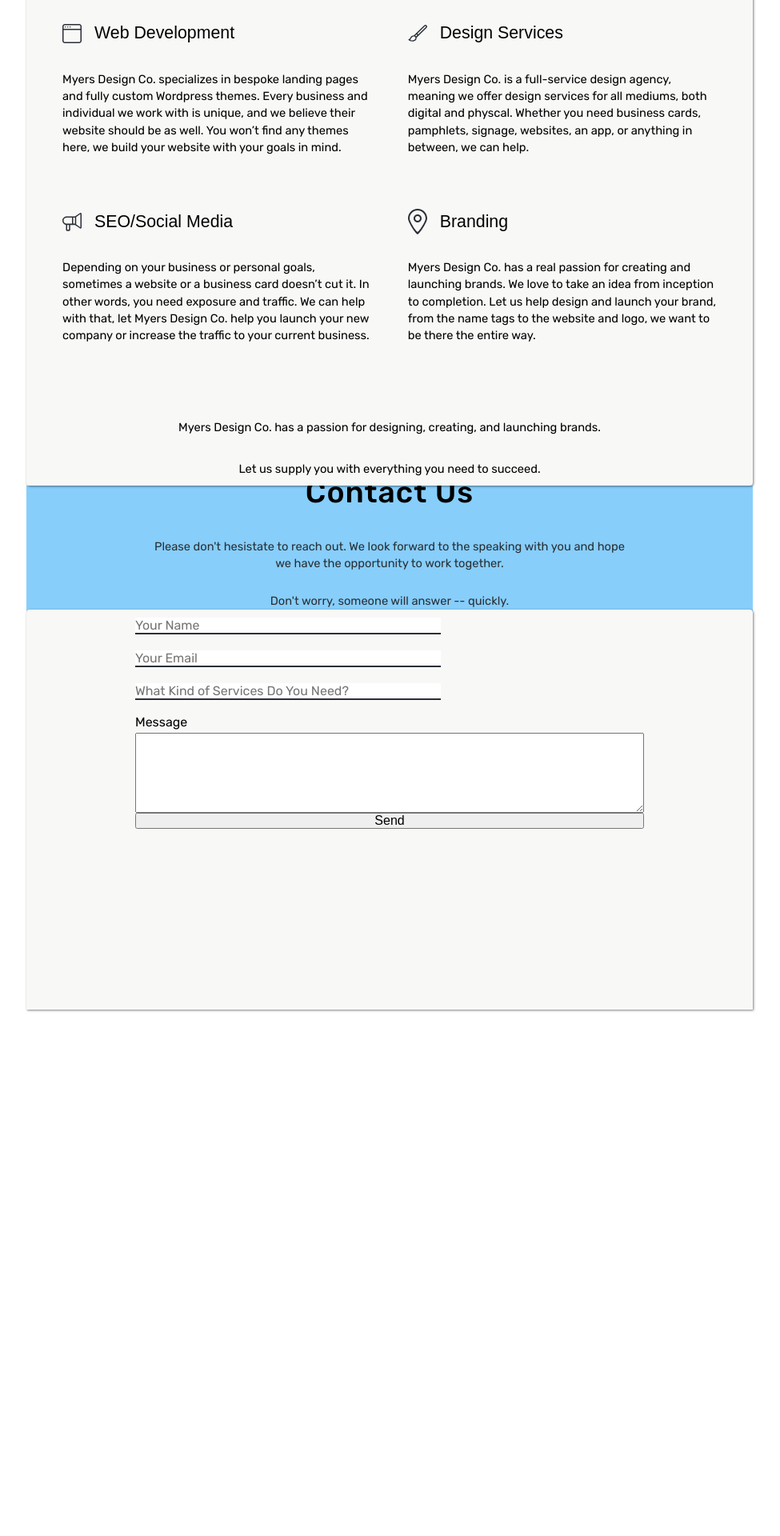
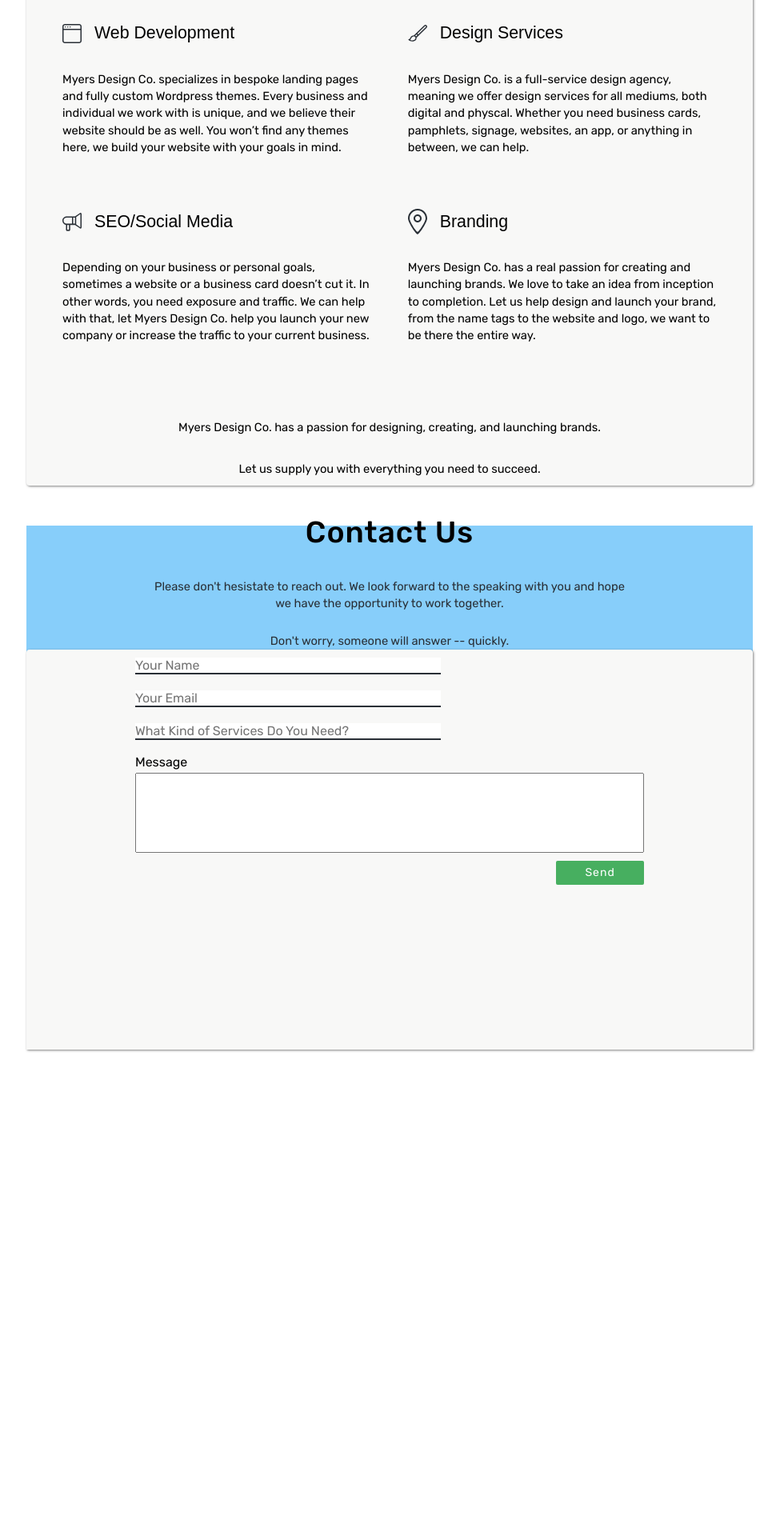
Before and after one commit to quinnmyers/mdc-website, a Jekyll site: the page built from index.html, in a window 1280 px wide. Shown: the part 576-2496 px from the top of the page at 80% size, without its empty margins (153-1128 px from the left). Built offline with Jekyll 4.4.1, drawn with Linux system fonts in a browser that asks for light colours; Markdown is read by kramdown in place of the engine named in the settings.

Commit message:
fixed parts of the contact form

```diff
--- a/_includes/contact.html
+++ b/_includes/contact.html
@@ -1 +1 @@
-<section class="contact"><div class="contact-container"><h1 class="section-title">Contact Us</h1><div class="contact-cta"><p>Please don't hesistate to reach out. We look forward to the speaking with you and hope we have the opportunity to work together. <br></p><p>Don't worry, someone will answer -- quickly.</p></div><div class="contact-form-container"><div class="contact-form"><form action="https://formspree.io/your@email.com" method="POST"></form><input class="line-input" id="name" type="text" name="name" placeholder="Your Name"/><input class="line-input" id="email" type="email" name="_replyto" placeholder="Your Email"/><input class="line-input" id="services" type="text" name="services" placeholder="What Kind of Services Do You Need?"/><label class="message-label" for="name">Message</label><textarea class="message" id="message" type="textarea" align="top" resize="false" name="_message"></textarea><input type="submit" value="Send"/></div></div></div></section>
+<section class="contact"><div class="contact-container"><h1 class="section-title">Contact Us</h1><div class="contact-cta"><p>Please don't hesistate to reach out. We look forward to the speaking with you and hope we have the opportunity to work together. <br></p><p>Don't worry, someone will answer -- quickly.</p></div><div class="contact-form-container"><div class="contact-form"><form action="https://formspree.io/your@email.com" method="POST"></form><input class="line-input" id="name" type="text" name="name" placeholder="Your Name"/><input class="line-input" id="email" type="email" name="_replyto" placeholder="Your Email"/><input class="line-input" id="services" type="text" name="services" placeholder="What Kind of Services Do You Need?"/><label class="message-label" for="name">Message</label><textarea class="message" id="message" type="textarea" align="top" resize="false" name="_message"></textarea><input class="send-button" type="submit" value="Send" id="send-button"/></div></div></div></section>
--- a/_pugfiles/contact.pug
+++ b/_pugfiles/contact.pug
@@ -17,4 +17,4 @@
         label.message-label(for='name') Message
         textarea.message(id='message',type='textarea' ,align="top", resize='false', name='_message')
 
-        input(type='submit', value='Send')
+        input.send-button(type='submit', value='Send' id='send-button')
--- a/assets/css/main.css
+++ b/assets/css/main.css
@@ -854,6 +854,8 @@
         .team .team-container .person-container .social-container .snapchat-icon {
           background-image: url(/assets/images/social-icons/snapchat-icon.svg); }
 
+.contact {
+  margin-top: 50px; }
   .contact .contact-container {
     display: -ms-flexbox;
     display: flex;
@@ -898,6 +900,21 @@
           font-family: "Rubik", sans-serif;
           margin: 10px 0px;
           width: 60%; }
+        .contact .contact-container .contact-form-container .contact-form #send-button {
+          -ms-flex-item-align: end;
+              align-self: flex-end;
+          margin-top: 10px;
+          background: #47AF60;
+          border: 0px solid white;
+          color: white;
+          font-family: 'Rubik', sans-serif;
+          font-size: 14px;
+          letter-spacing: 1px;
+          width: 110px;
+          height: 30px;
+          border-radius: 2px; }
+        .contact .contact-container .contact-form-container .contact-form #send-button:hover {
+          box-shadow: 0 6px 8px 0 rgba(0, 0, 0, 0.24), 0 10px 25px 0 rgba(0, 0, 0, 0.19); }
         .contact .contact-container .contact-form-container .contact-form label {
           font-family: "Rubik", sans-serif;
           margin-top: 10px;
@@ -905,6 +922,5 @@
       .contact .contact-container .contact-form-container #message {
         display: inline-block;
         height: 100px;
-      font-family: "Rubik", sans-serif; }
-    .contact .contact-container .contact-form-container text-area {
-      vertical-align: top; }
+        font-family: "Rubik", sans-serif;
+        resize: none; }
```
Also changed, not shown: assets/css/4-sections/contact.sass (+17 -2 lines), 3 other files. Lines whose indentation alone changed are shown as unchanged.
